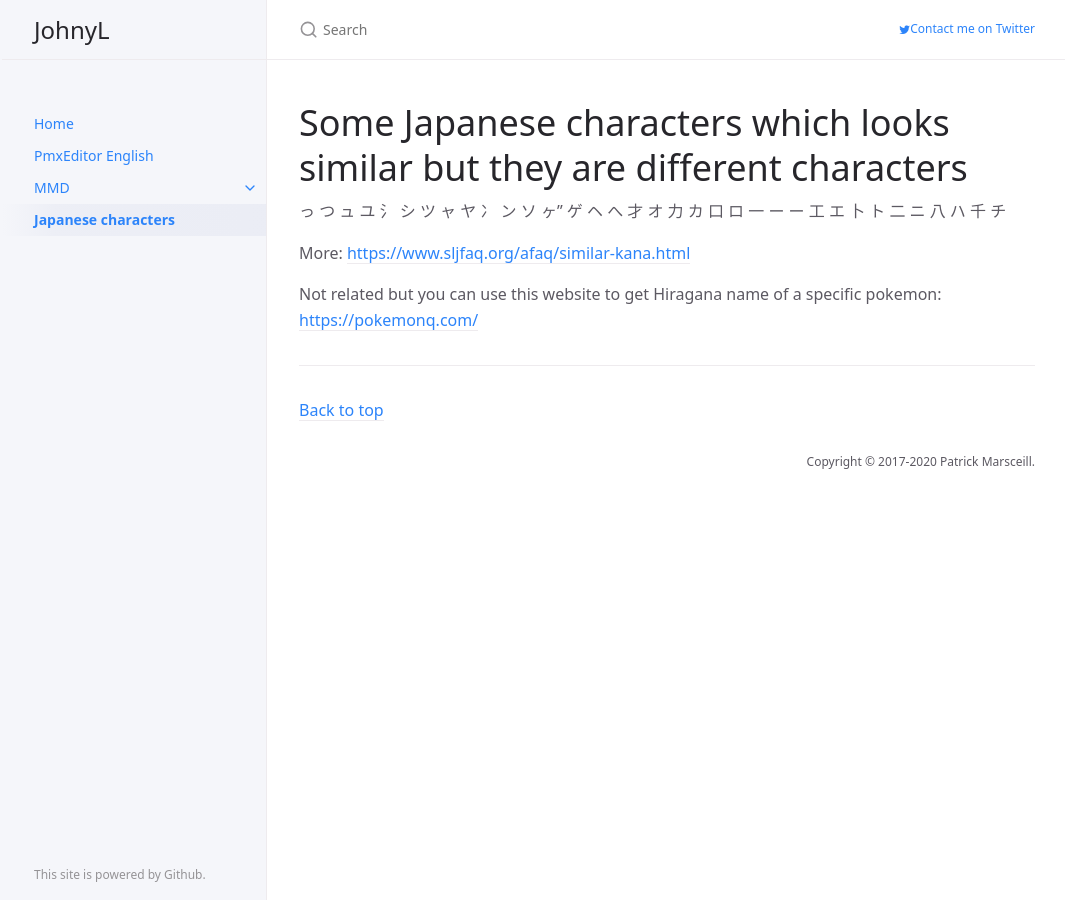
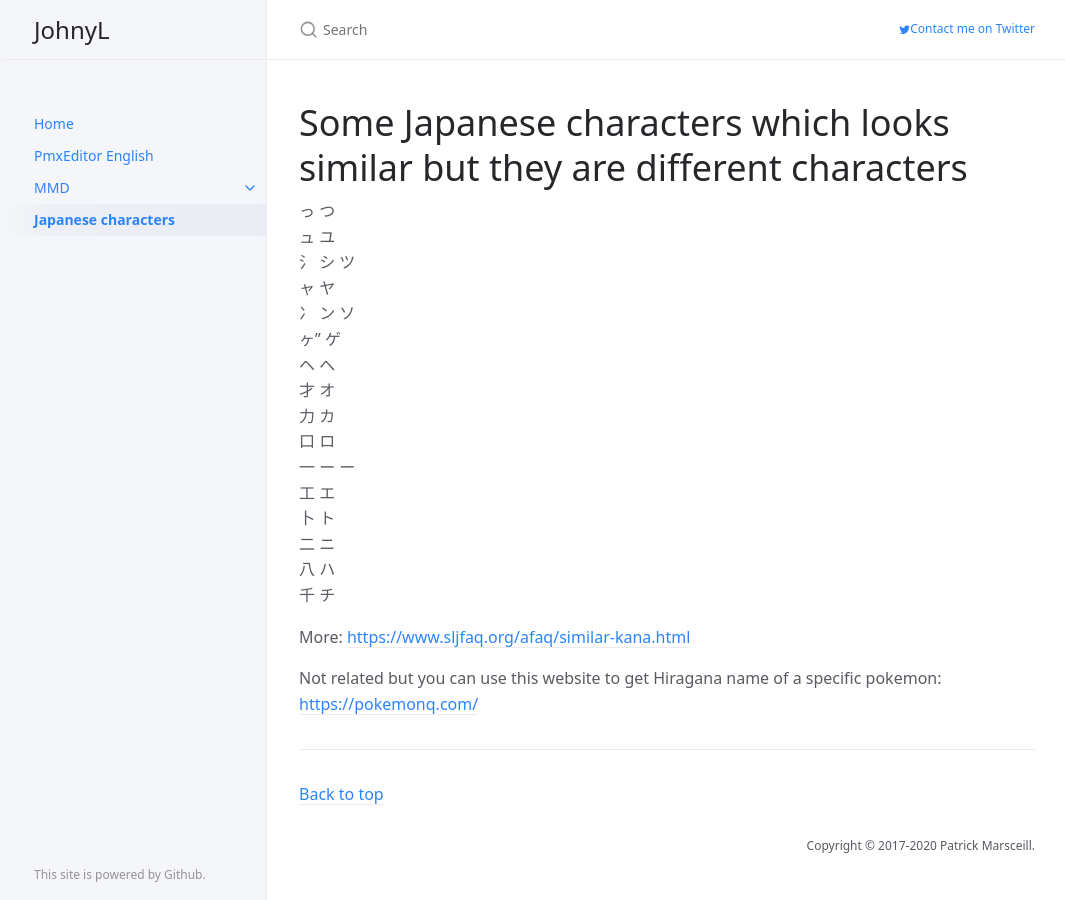
Before and after one commit to johnwithlenon/johnwithlenon.github.io, a Jekyll site: the page built from japchar.md, in a window 1280 px wide. Shown: the whole page, without its empty margins (105-1170 px from the left). Built offline with Jekyll 4.4.1, drawn with Linux system fonts in a browser that asks for light colours.

```diff
--- a/japchar.md
+++ b/japchar.md
@@ -8,22 +8,22 @@ description: "Japanese characters"
 # Some Japanese characters which looks similar but they are different characters
 {: .no_toc }
 
-っ	つ
-ュ	ユ
-氵	シ	ツ
-ャ	ヤ
-冫	ン	ソ
-ヶ"	ゲ
-ヘ	へ
-才	オ
-力	カ
-口	ロ
-一	ー	ー
-工	エ
-卜	ト
-二	ニ
-八	ハ
-千	チ
+っ	つ<br>
+ュ	ユ<br>
+氵	シ	ツ<br>
+ャ	ヤ<br>
+冫	ン	ソ<br>
+ヶ"	ゲ<br>
+ヘ	へ<br>
+才	オ<br>
+力	カ<br>
+口	ロ<br>
+一	ー	ー<br>
+工	エ<br>
+卜	ト<br>
+二	ニ<br>
+八	ハ<br>
+千	チ<br>
 
 More: [https://www.sljfaq.org/afaq/similar-kana.html](https://www.sljfaq.org/afaq/similar-kana.html){: target="_blank" rel="noopener"}
 
```
